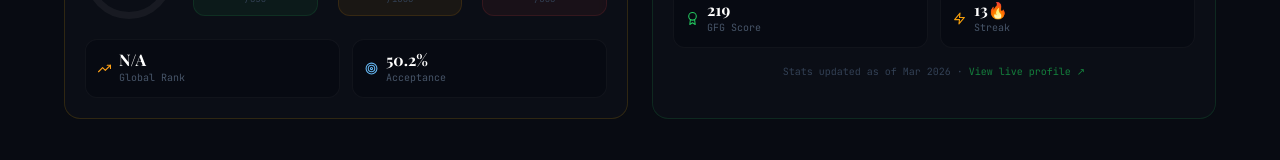
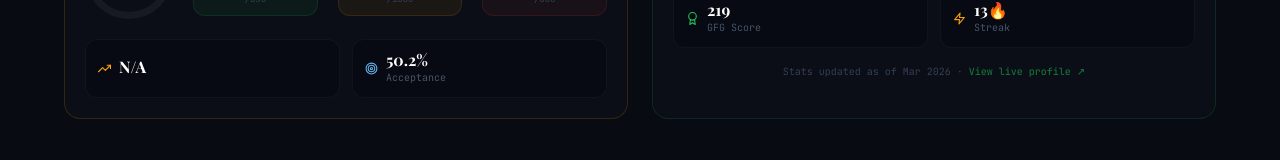
Before and after one commit to drishcodes/portfolio1, a React (Vite) app: page / in a window 1280 px wide. Shown: the part 4850-5010 px from the top of the page. Built offline with nearby package versions, Linux system fonts and the light colour scheme; no server answers; a web font is replaced by a local one.

Commit message:
Update solved problems count from 80 to 86

```diff
--- a/src/components/CodingProfiles.jsx
+++ b/src/components/CodingProfiles.jsx
@@ -6,7 +6,7 @@ import { SiLeetcode, SiGeeksforgeeks } from 'react-icons/si'
 // ── static GFG data (scraped from profile) ──────────────────────────
 const GFG_DATA = {
   username: 'drishtio1b5',
-  solved: 80,
+  solved: 86,
   score: 219,
   streak: 13,
   easy: 35,
@@ -165,7 +165,7 @@ function LeetCodeCard() {
               {/* Stats row */}
               <div className="grid grid-cols-2 gap-3">
                 {[
-                  { icon: <FiTrendingUp size={13} />, label: 'Global Rank',
+                  { icon: <FiTrendingUp size={13} />,
                     value: d.ranking && d.ranking !== 'N/A' ? `#${Number(d.ranking).toLocaleString()}` : 'N/A',
                     color: '#ffa116' },
                   { icon: <FiTarget size={13} />, label: 'Acceptance',
```
